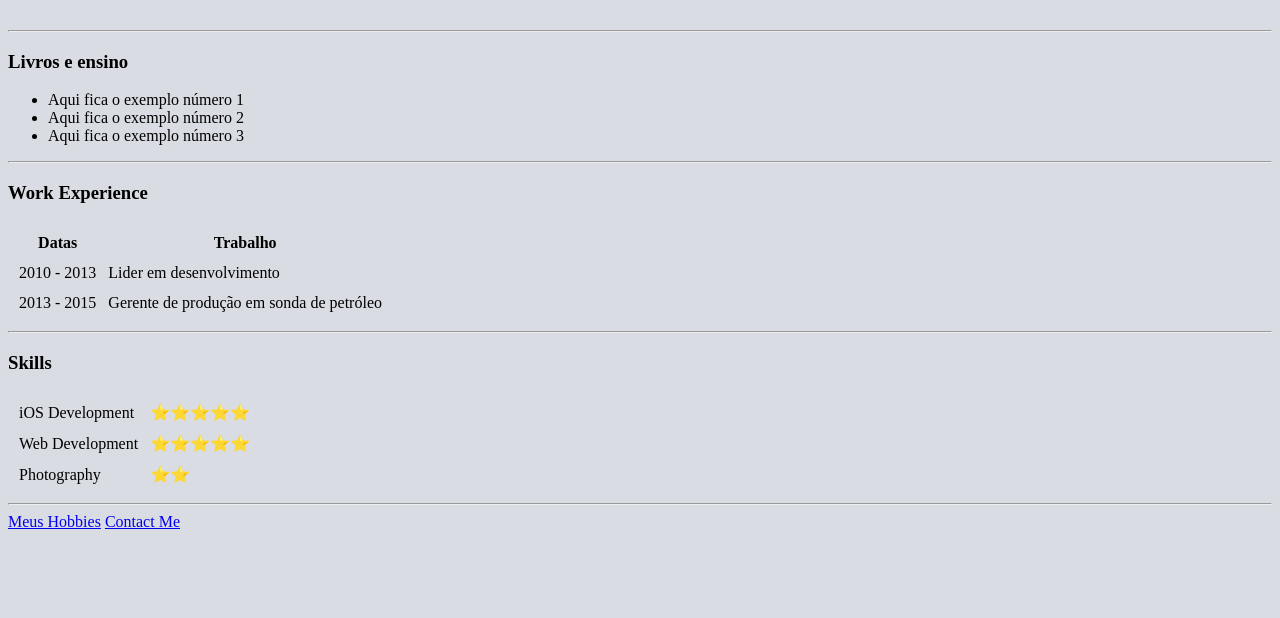
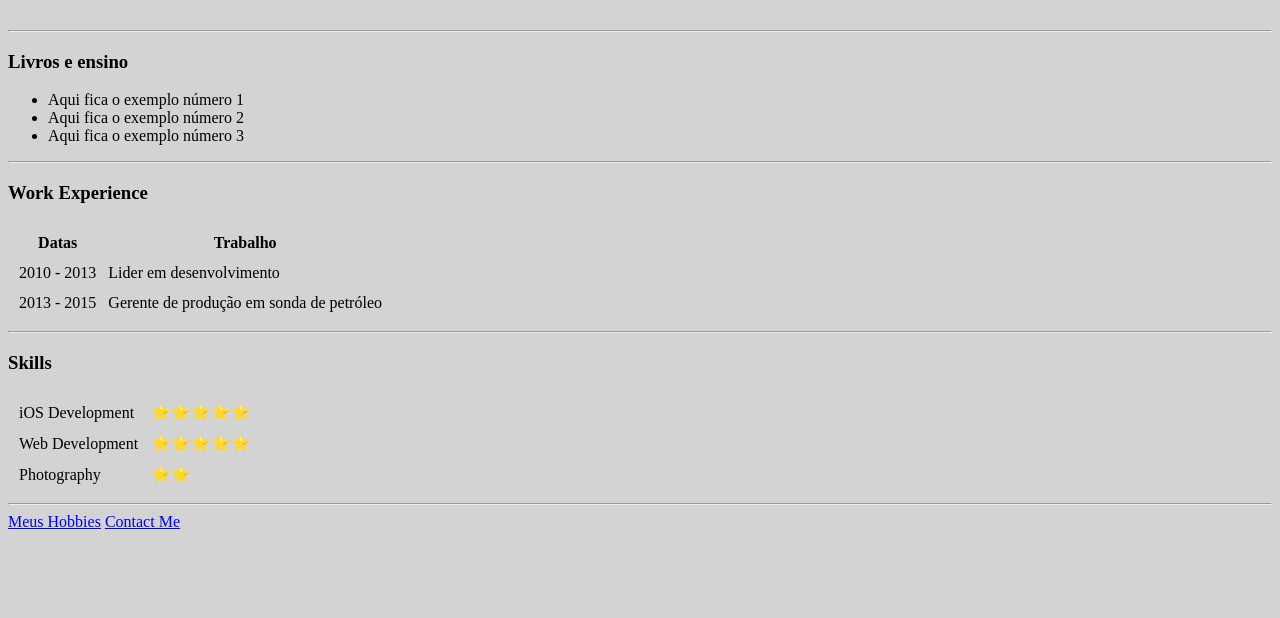
Before and after one commit to igoraandrade/cv, a plain HTML site: page index.html in a window 1280 px wide. Shown: the part 182-800 px from the top of the page. Drawn offline with Linux system fonts and the light colour scheme.

Commit message:
Update index.html

```diff
--- a/index.html
+++ b/index.html
@@ -5,7 +5,7 @@
         <meta name="viewport" content="width=device-width, initial-scale=1.0">
         <title>HTML Image Elements - 17</title>
     </head>
-    <body style="background-color: rgb(217, 220, 226);">
+    <body style="background-color: rgb(211, 211, 211);">
         <table cellspacing ="20">
             <tr>
                 <td><img src="images/Avatar-IgorAndrade.gif" alt="foto de Igor Andrade"></td>
```
